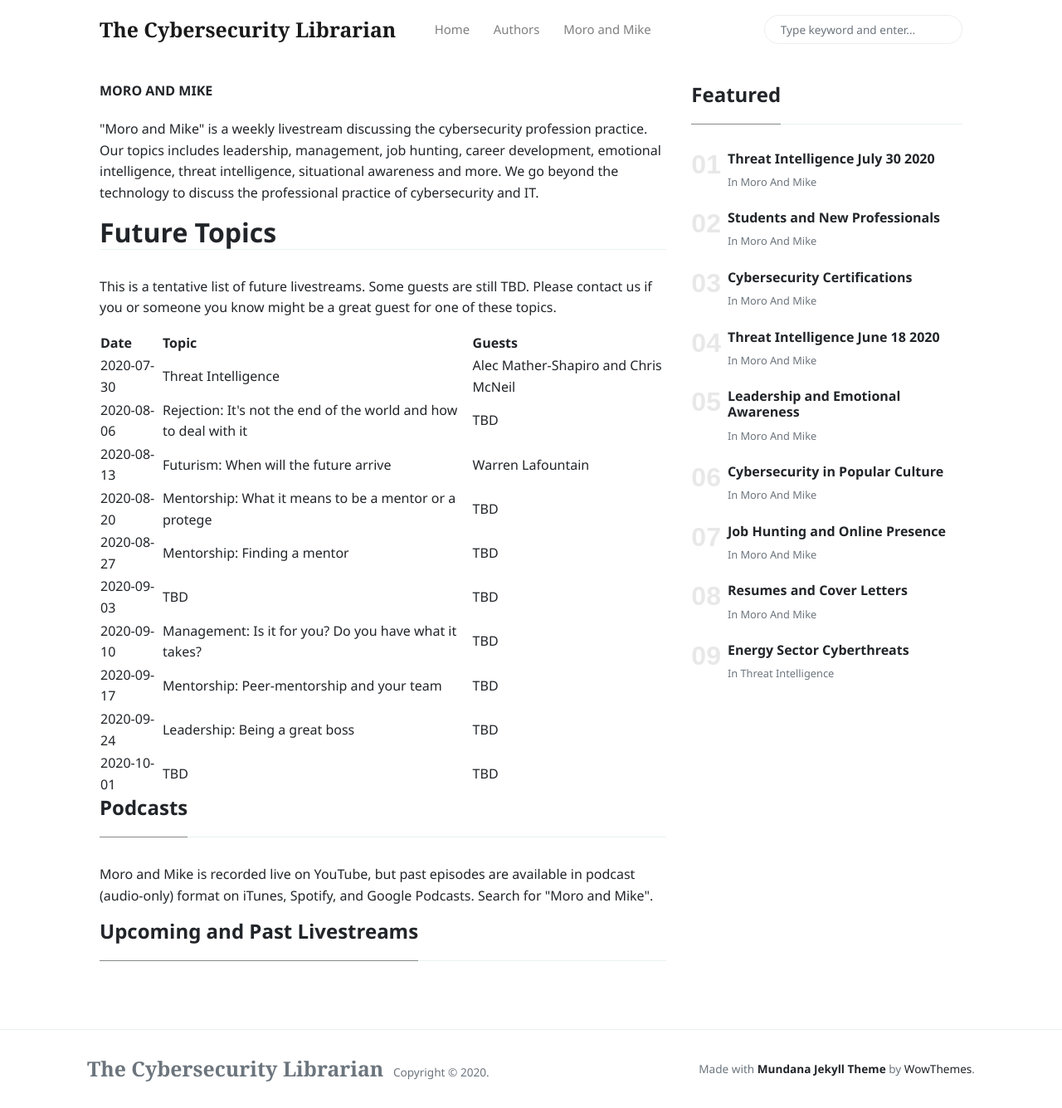
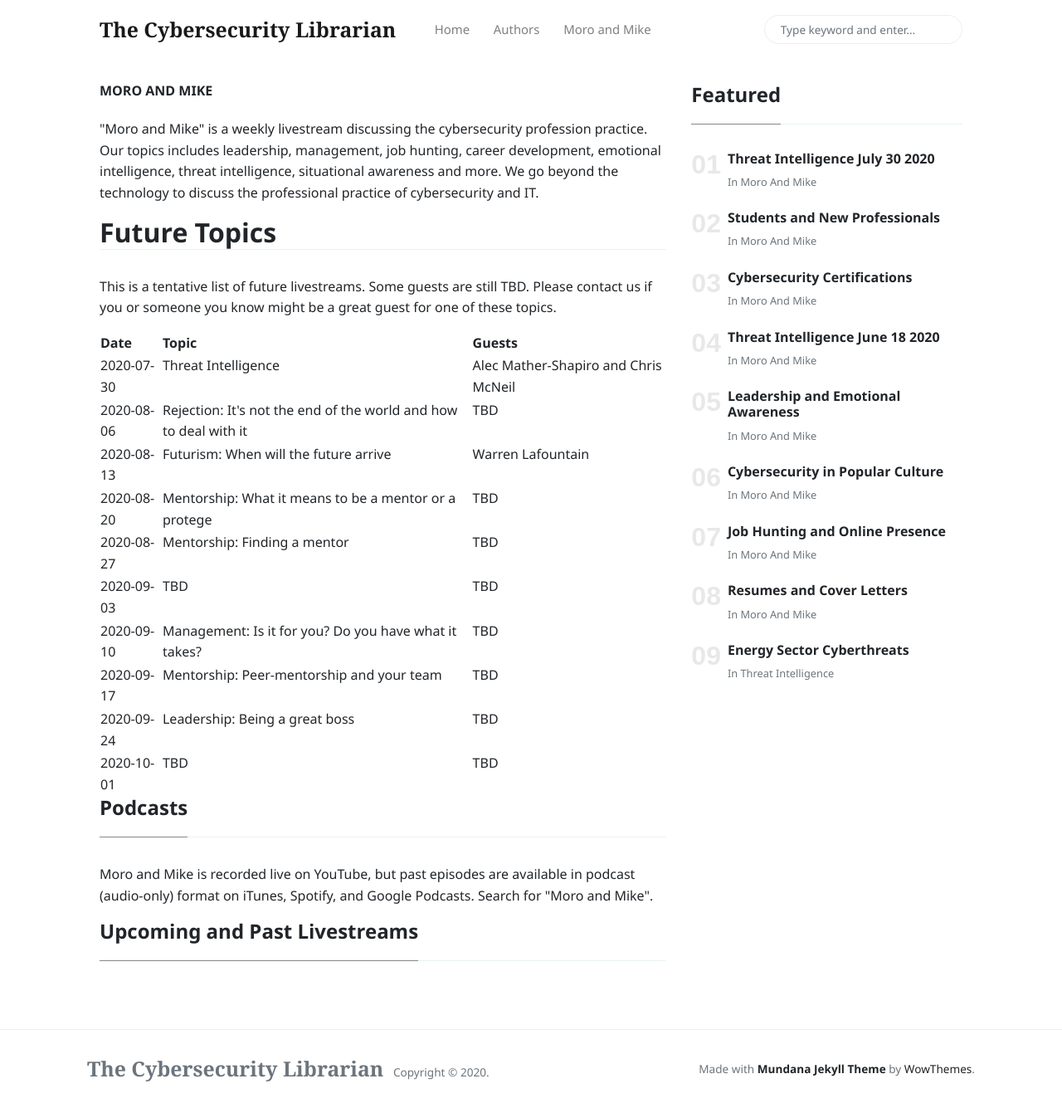
Before and after one commit to cyberlibrarian/cyberlibrarian.github.io, a Jekyll site: the page built from _pages/moro-and-mike.html, in a window 1280 px wide and 1335 px high. Shown: the whole window at 83% size. Built offline with Jekyll 4.4.1, drawn with Linux system fonts in a browser that asks for light colours; nearby versions of some CDN libraries.

```diff
--- a/_pages/moro-and-mike.html
+++ b/_pages/moro-and-mike.html
@@ -18,54 +18,54 @@ permalink: "/moro-and-mike/about"
 			<th>Guests</th>
 		  </tr>
 		  <tr>
-		    <td>2020-07-30</td>
-			<td>Threat Intelligence</td>
-			<td>Alec Mather-Shapiro and Chris McNeil</td>
+		    <td style="vertical-align:top;">2020-07-30</td style="vertical-align:top;">
+			<td style="vertical-align:top;">Threat Intelligence</td style="vertical-align:top;">
+			<td style="vertical-align:top;">Alec Mather-Shapiro and Chris McNeil</td style="vertical-align:top;">
 		  </tr>
 		  <tr>
-		    <td>2020-08-06</td>
-			<td>Rejection: It's not the end of the world and how to deal with it</td>
-			<td>TBD</td>
+		    <td style="vertical-align:top;">2020-08-06</td style="vertical-align:top;">
+			<td style="vertical-align:top;">Rejection: It's not the end of the world and how to deal with it</td style="vertical-align:top;">
+			<td style="vertical-align:top;">TBD</td style="vertical-align:top;">
 		  </tr>
 		  <tr>
-		    <td>2020-08-13</td>
-			<td>Futurism: When will the future arrive</td>
-			<td>Warren Lafountain</td>
+		    <td style="vertical-align:top;">2020-08-13</td style="vertical-align:top;">
+			<td style="vertical-align:top;">Futurism: When will the future arrive</td style="vertical-align:top;">
+			<td style="vertical-align:top;">Warren Lafountain</td style="vertical-align:top;">
 		  </tr>
 		  <tr>
-		    <td>2020-08-20</td>
-			<td>Mentorship: What it means to be a mentor or a protege</td>
-			<td>TBD</td>
+		    <td style="vertical-align:top;">2020-08-20</td style="vertical-align:top;">
+			<td style="vertical-align:top;">Mentorship: What it means to be a mentor or a protege</td style="vertical-align:top;">
+			<td style="vertical-align:top;">TBD</td style="vertical-align:top;">
 		  </tr>
 		  <tr>
-		    <td>2020-08-27</td>
-			<td>Mentorship: Finding a mentor</td>
-			<td>TBD</td>
+		    <td style="vertical-align:top;">2020-08-27</td style="vertical-align:top;">
+			<td style="vertical-align:top;">Mentorship: Finding a mentor</td style="vertical-align:top;">
+			<td style="vertical-align:top;">TBD</td style="vertical-align:top;">
 		  </tr>
 		  <tr>
-		    <td>2020-09-03</td>
-			<td>TBD</td>
-			<td>TBD</td>
+		    <td style="vertical-align:top;">2020-09-03</td style="vertical-align:top;">
+			<td style="vertical-align:top;">TBD</td style="vertical-align:top;">
+			<td style="vertical-align:top;">TBD</td style="vertical-align:top;">
 		  </tr>
 		  <tr>
-		    <td>2020-09-10</td>
-			<td>Management: Is it for you? Do you have what it takes?</td>
-			<td>TBD</td>
+		    <td style="vertical-align:top;">2020-09-10</td style="vertical-align:top;">
+			<td style="vertical-align:top;">Management: Is it for you? Do you have what it takes?</td style="vertical-align:top;">
+			<td style="vertical-align:top;">TBD</td style="vertical-align:top;">
 		  </tr>
  		  <tr>
-		    <td>2020-09-17</td>
-			<td>Mentorship: Peer-mentorship and your team</td>
-			<td>TBD</td>
+		    <td style="vertical-align:top;">2020-09-17</td style="vertical-align:top;">
+			<td style="vertical-align:top;">Mentorship: Peer-mentorship and your team</td style="vertical-align:top;">
+			<td style="vertical-align:top;">TBD</td style="vertical-align:top;">
 		  </tr>
 		  <tr>
-		    <td>2020-09-24</td>
-			<td>Leadership: Being a great boss</td>
-			<td>TBD</td>
+		    <td style="vertical-align:top;">2020-09-24</td style="vertical-align:top;">
+			<td style="vertical-align:top;">Leadership: Being a great boss</td style="vertical-align:top;">
+			<td style="vertical-align:top;">TBD</td style="vertical-align:top;">
 		  </tr>
 		  <tr>
-		    <td>2020-10-01</td>
-			<td>TBD</td>
-			<td>TBD</td>
+		    <td style="vertical-align:top;">2020-10-01</td style="vertical-align:top;">
+			<td style="vertical-align:top;">TBD</td style="vertical-align:top;">
+			<td style="vertical-align:top;">TBD</td style="vertical-align:top;">
 		  </tr>
 		</table>
 
```
